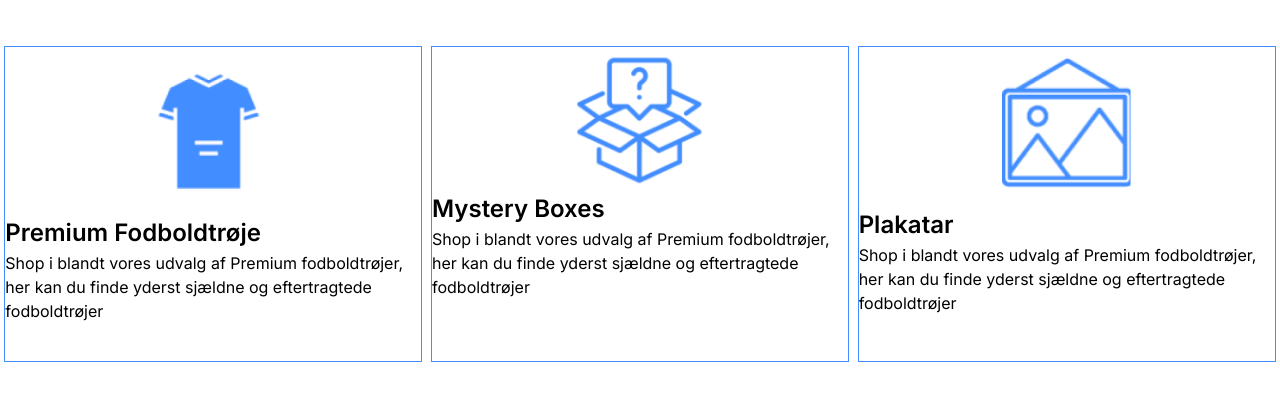
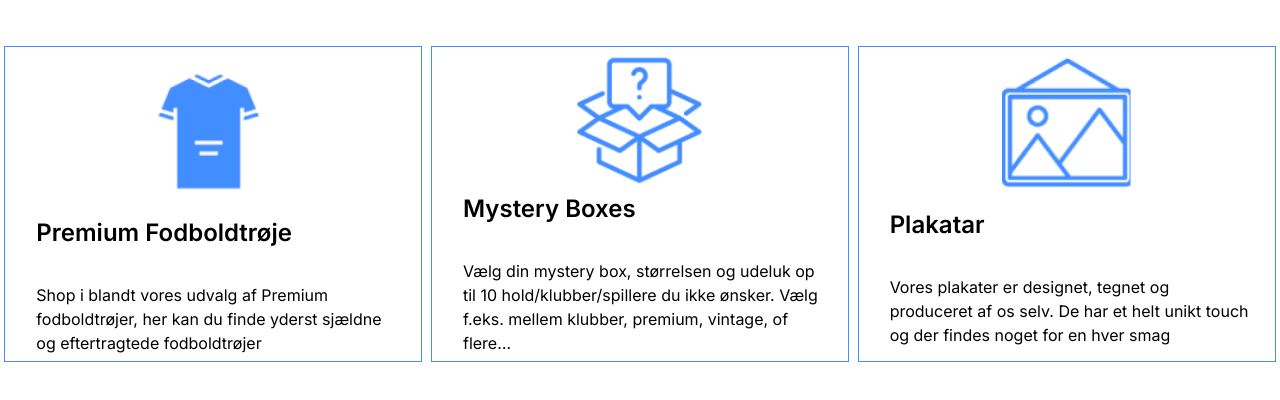
Before and after one commit to Emmanuel-Ingwe/kick-nationfigm, a Next.js app: page /Sales in a window 1280 px wide. Shown: the top 400 px of the page. Built offline with nearby package versions, Linux system fonts and the light colour scheme.

Commit message:
done w sale

```diff
--- a/app/Sales/page.tsx
+++ b/app/Sales/page.tsx
@@ -12,8 +12,8 @@ type Item = {
 
 const items: Item[] = [
     {id:1, icon: "/tshit.png", name: "Premium Fodboldtrøje", description: "Shop i blandt vores udvalg af Premium fodboldtrøjer, her kan du finde yderst sjældne og eftertragtede fodboldtrøjer"},
-    {id:2, icon: "/boxes.png", name: "Mystery Boxes", description: "Shop i blandt vores udvalg af Premium fodboldtrøjer, her kan du finde yderst sjældne og eftertragtede fodboldtrøjer"},
-    {id:3, icon: "/portrait.png", name: "Plakatar", description: "Shop i blandt vores udvalg af Premium fodboldtrøjer, her kan du finde yderst sjældne og eftertragtede fodboldtrøjer"},
+    {id:2, icon: "/boxes.png", name: "Mystery Boxes", description: "Vælg din mystery box, størrelsen og udeluk op til 10 hold/klubber/spillere du ikke ønsker. Vælg f.eks. mellem klubber, premium, vintage, of flere…"},
+    {id:3, icon: "/portrait.png", name: "Plakatar", description: "Vores plakater er designet, tegnet og produceret af os selv. De har et helt unikt touch og der findes noget for en hver smag"},
 ]
 
 const page = (props: Props) => {
@@ -24,8 +24,8 @@ const page = (props: Props) => {
                 <div className="">
                      <Image width={129} height={150} src={item.icon} alt=''/ >
                 </div>
-                 <div className="">
-                     <h3 className='font-semibold text-[24px]'>{item.name}</h3>
+                 <div className="pl-[31px] pr-[20px]">
+                     <h3 className='font-semibold text-[24px] mb-[32px]'>{item.name}</h3>
                      <p className='font-normal text-[16px]'>{item.description}</p>
                  </div>
             </div>
```
